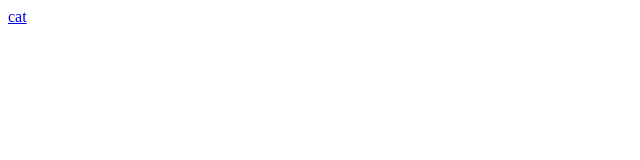
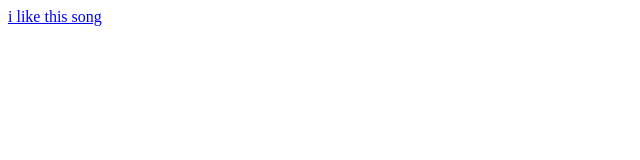
Before and after one commit to Jmanhere/sumgREALdox, a plain HTML site: page index.html in a window 1280 px wide. Shown: the full height of the page, 0-640 px from the left. Drawn offline with Linux system fonts and the light colour scheme.

Commit message:
Update index.html

```diff
--- a/index.html
+++ b/index.html
@@ -1 +1 @@
-<a href="https://cdn.discordapp.com/attachments/791428020590215211/852438126672084992/tenor_4.gif">cat</a>
+<a href="https://www.youtube.com/watch?v=PWgvGjAhvIw">i like this song</a>
```
